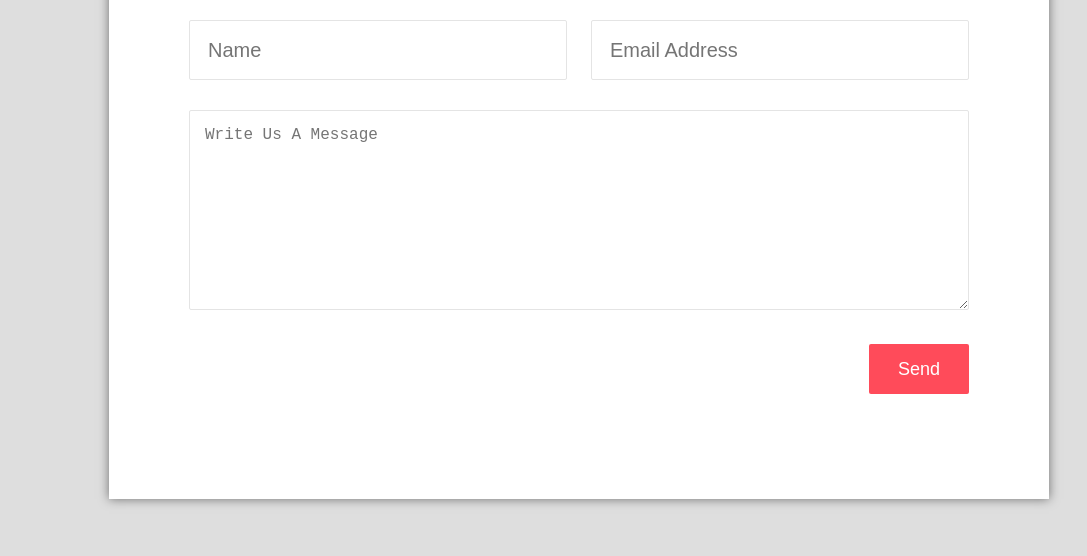
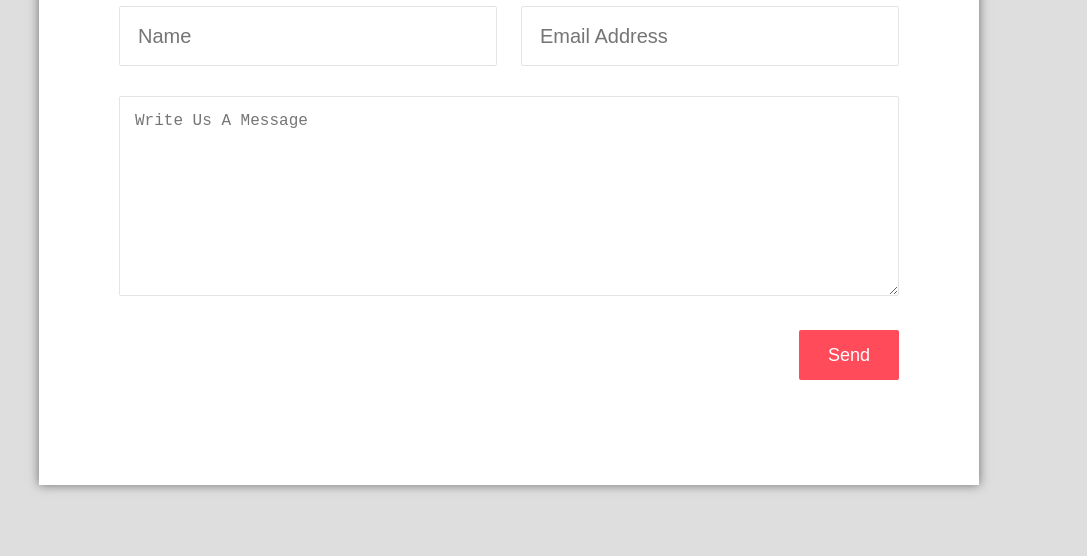
Before and after one commit to anickishin/htmlCss, a plain HTML site: page index.html in a window 1280 px wide. Shown: the part 244-800 px from the top of the page, without its empty margins (131-1218 px from the left). Drawn offline with Linux system fonts and the light colour scheme.

Commit message:
Add flex style

```diff
--- a/style.css
+++ b/style.css
@@ -10,17 +10,18 @@ h1 {
 	left: 0;
 	right: 0;
 	bottom: 0;
-	overflow: auto;
 	background-color: #DEDEDE;
+	display: -webkit-flex;
+	-webkit-justify-content: center;
+	display: flex;
+	justify-content: center;
+	-webkit-align-items: center;
+	align-items: center;
 }
 
 .form {
 	width: 800px;
 	padding: 0px 70px 90px 70px;
-	position: absolute;
-	top: 50%;
-	left: 50%;
-	margin: -315px 0 0 -400px;
 	background-color: #fff;
 	box-shadow: 0 0 10px rgba(0,0,0,0.5);
 }
```
Lines whose indentation alone changed are shown as unchanged.
